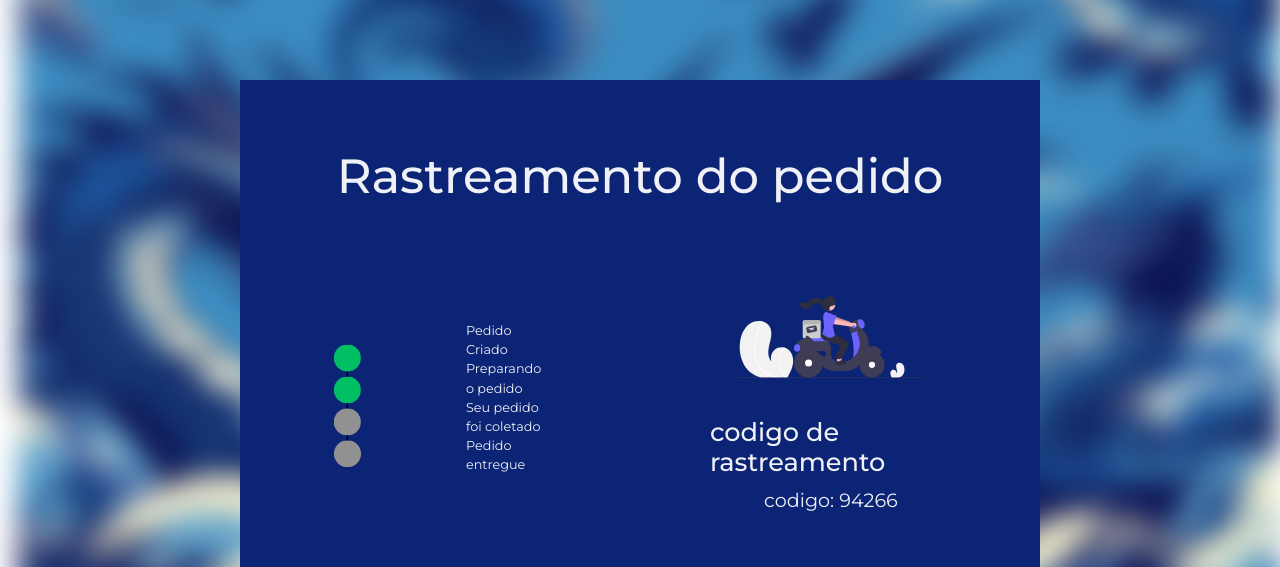
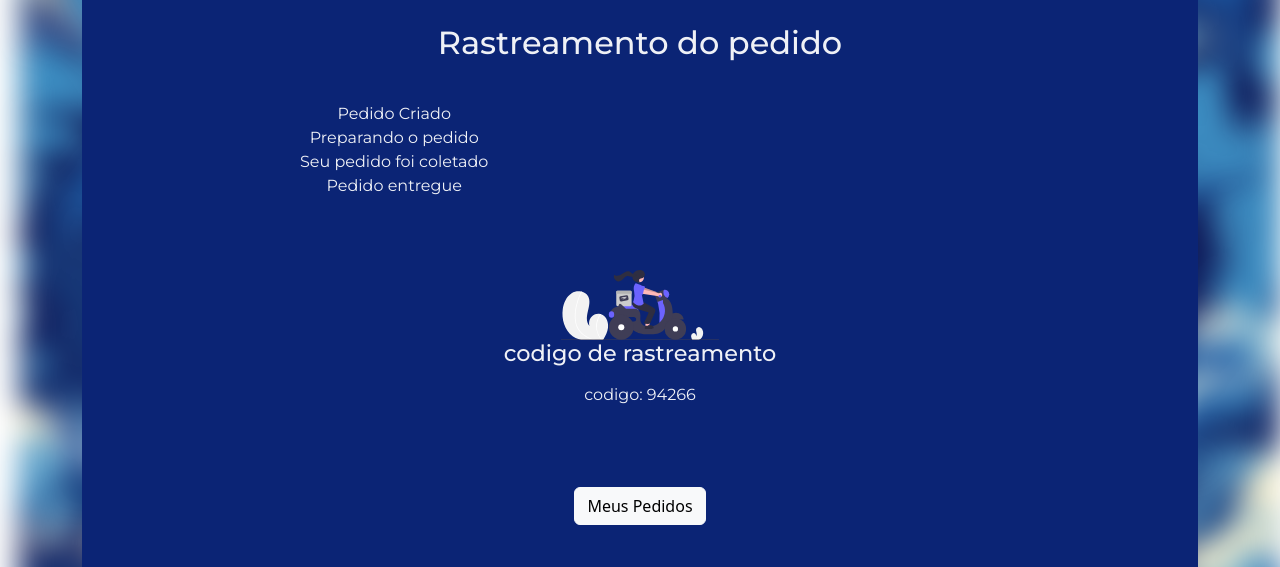
Before and after one commit to Raldnei/peregrinus, a website: page Peregrinus/pages/rastreamento.html in a window 1280 px wide. Shown: the part 99-666 px from the top of the page. Drawn offline with nearby package versions, Linux system fonts and the light colour scheme; files that its build step writes are made by us from their sources; a web font is replaced by a local one.

Commit message:
correcao-rastreio

```diff
--- a/Peregrinus/pages/rastreamento.html
+++ b/Peregrinus/pages/rastreamento.html
@@ -3,7 +3,7 @@
 <head>
     <meta charset="UTF-8">
     <meta name="viewport" content="width=device-width, initial-scale=1.0">
-    <link rel="stylesheet" href="status.css">
+    <link rel="stylesheet" href="rastreamento.css">
     <link rel="stylesheet" href="https://cdnjs.cloudflare.com/ajax/libs/font-awesome/6.0.0-beta3/css/all.min.css">
     <link rel="stylesheet" href="../styles/rastreamento.css">
     <link rel="preconnect" href="https://fonts.googleapis.com">
@@ -14,14 +14,13 @@
     <title>Rastrear Pacote</title>
 </head>
 <body>
-    <main class="organizar container-fluid">
+    <main class="organizar container">
         <div class="d-flex align-items-center justify-content-center">
             <div id="principal" class="d-flex container" >
                 <h1 class="titulo text-center"><fieldset>Rastreamento do pedido</fieldset></h1>
                 <div id="rastreamento" class="d-flex align-items-center justify-content-center">
                     <div id="lista" class="container-fluid p-0 m-0 ">
-                        <img src="../images/checklist.svg" class="w-50" alt="checklist" id="check">
-                        <div id="lista1" class="d-flex flex-column m-2">
+                        <div id="lista1" class="d-flex flex-column m-2 text-center">
                             <ul id="l" class="col">
                                 <li>Pedido Criado</li>
                                 <li>Preparando o pedido</li>
@@ -30,8 +29,8 @@
                             </ul>
                         </div>
                     </div>
-                    <div id="codigo" class="container align-items-center justify-content-center">
-                        <img src="../images/entrega.svg" class="w-50" alt="entregadora em uma moto" id="entrega">
+                    <div id="codigo" class="container-fluid align-items-center justify-content-center">
+                        <img src="../images/entrega.svg" class="w-25" alt="entregadora em uma moto" id="entrega">
                         <div id="texto">
                             <h2 id="titulo2">codigo de rastreamento</h2>
                             <p id="aleatorio">código: </p>
--- a/Peregrinus/styles/rastreamento.css
+++ b/Peregrinus/styles/rastreamento.css
@@ -1,6 +1,6 @@
 @import url('https://fonts.googleapis.com/css2?family=Montserrat:ital,wght@0,100..900;1,100..900&display=swap');
 
-body::before { /* Padrão Body */
+body::before {
     content: '';
     position: fixed;
     top: 0;
@@ -15,92 +15,113 @@ body::before { /* Padrão Body */
     z-index: -1;
 }
 
-.organizar{
+.organizar {
     width: 100%;
-    height: 100vh;
     display: flex;
     flex-direction: column;
     justify-content: center;
-    padding-left: 28vw;
-    padding-right: 28vw;
+    padding: 0 1rem;
 }
-.titulo{
-    font-size: 3em;
+
+.titulo {
+    font-size: 2rem;
     font-family: Montserrat, sans-serif;
     color: rgba(255, 255, 255, 0.938);
-    padding-bottom: 4vh;
+    margin-bottom: 2rem;
 }
-div#principal{
-    height: 78vh;
-    width: 100vh;
+
+div#principal {
+    height: auto;
+    width: 100%;
+    max-width: 1200px;
     background-color: #0b2475;
     display: flex;
     flex-direction: column;
     justify-content: center;
     align-items: center;
     border-color: #f3f5f4;
+    margin: 0 auto;
+    padding: 2rem;
 }
-div#rastreamento{
+
+div#rastreamento {
     display: flex;
-    flex-direction: row;
-    align-items: center;
+    flex-wrap: wrap;
+    align-items: flex-start;
+    gap: 2rem;
 }
-div#codigo{
+
+div#codigo {
     display: flex;
     flex-direction: column;
     justify-content: center;
     align-items: center;
+    text-align: center;
+    padding: 2rem;
 }
-img#entrega{
-    width: 20vw;
-    height: 20vh;
+
+img#entrega {
+    max-width: 100%;
+    height: auto;
+    max-height: 20vh;
 }
-div#texto{
+
+div#texto {
     display: flex;
     flex-direction: column;
     align-items: center;
-    padding-bottom: 3vh;
+    padding-bottom: 1rem;
 }
-h2#titulo2{
-    font-size: 1.6em;
+
+h2#titulo2 {
+    font-size: 1.4rem;
     font-family: Montserrat, sans-serif;
     color: rgba(255, 255, 255, 0.938);
-    padding-left: 5vw;
+    margin-bottom: 1rem;
 }
-p#aleatorio{
-    font-size: 1.2em;
+
+p#aleatorio {
+    font-size: 1rem;
     font-family: Montserrat, sans-serif;
     color: rgba(255, 255, 255, 0.938);
 }
-div#lista{
+
+div#lista {
     display: flex;
-    align-items: center;
-    gap: none;
+    flex-direction: column;
+    align-items: flex-start;
+    gap: 1rem;
 }
-img#check{
-    width: 25vh;
-    height: 25vw;
-}
-ul#l{
+
+ul#l {
     font-family: Montserrat, sans-serif;
     color: rgba(255, 255, 255, 0.938);
     list-style-type: none;
-}
-li{
-    font-size: 0.8em;
-}
-div#lista1{
-    padding-right: 7vw;
-}
-button#b1{
-    height: 8vh;
-    width: 30vw;
-    background-color: rgb(0, 174, 255);
-    border-radius: 10vh;
-    color: white;
-    font-size: 1.2em;
+    padding: 0;
+    margin: 0;
 }
 
-button#b1:hover{
-    background-color:  #32e994;
+li {
+    font-size: 1rem;
 }
+
+div#lista1 {
+    padding-right: 2rem;
+}
+
+button#b1 {
+    height: 3rem;
+    width: 10rem;
+    background-color: rgb(0, 174, 255);
+    border-radius: 2rem;
+    color: white;
+    border: none;
+    font-size: 1rem;
+    cursor: pointer;
+    text-align: center;
+    padding: 0.5rem;
+}
+
+button#b1:hover {
+    background-color: #32e994;
+}
```
